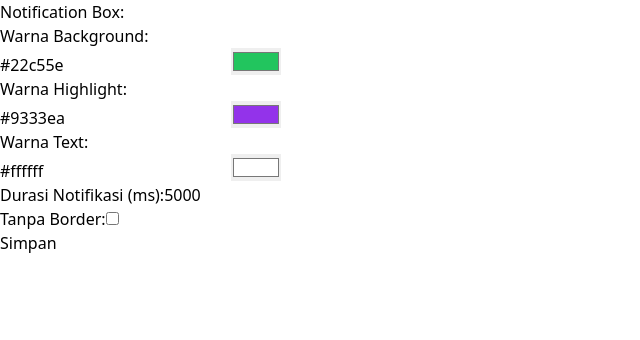
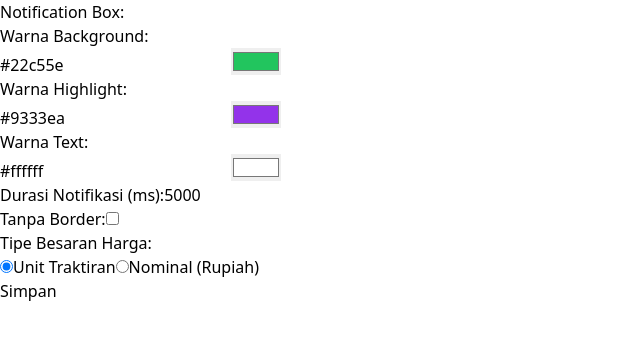
Before and after one commit to aldisypu/huberi, a React (Vite) app: page /overlays in a window 1280 px wide. Shown: the top 340 px of the page, without its empty margins (0-640 px from the left). Built offline with nearby package versions, Linux system fonts and the light colour scheme.

Commit message:
update pages overlays

```diff
--- a/package.json
+++ b/package.json
@@ -11,7 +11,8 @@
   },
   "dependencies": {
     "react": "^18.2.0",
-    "react-dom": "^18.2.0"
+    "react-dom": "^18.2.0",
+    "react-hook-form": "^7.49.3"
   },
   "devDependencies": {
     "@types/react": "^18.2.43",
--- a/src/pages/Overlays.jsx
+++ b/src/pages/Overlays.jsx
@@ -32,8 +32,14 @@ export default function Overlays() {
         setShowBorder(!showBorder);
     };
 
+    const [priceType, setPriceType] = useState('unit'); // Default to 'unit'
+
+    const handlePriceTypeChange = (event) => {
+        setPriceType(event.target.value);
+    };
+
     return (
-        <div className="container mx-auto my-6 w-full h-fit sm:w-1/2 bg-neutral-50 rounded-lg ring-2 ring-purple-300 shadow-xl shadow-purple-300 justify-evenly gap-4 p-4">
+        <form className="container mx-auto my-6 w-full h-fit sm:w-1/2 bg-neutral-50 rounded-lg ring-2 ring-purple-300 shadow-xl shadow-purple-300 justify-evenly gap-4 p-4">
             <span className="font-bold text-purple-300">Notification Box:</span>
 
             {['background', 'highlight', 'text'].map((colorType) => (
@@ -82,8 +88,37 @@ export default function Overlays() {
                 />
             </div>
 
+            <div className="mb-4 mx-auto">
+                <span className="">Tipe Besaran Harga:</span>
+                <div className="flex items-center">
+                    <label className="mr-4">
+                        <input
+                            type="radio"
+                            name="priceType"
+                            value="unit"
+                            checked={priceType === 'unit'}
+                            onChange={handlePriceTypeChange}
+                            className="mr-2"
+                        />
+                        Unit Traktiran
+                    </label>
+                    <label>
+                        <input
+                            type="radio"
+                            name="priceType"
+                            value="nominal"
+                            checked={priceType === 'nominal'}
+                            onChange={handlePriceTypeChange}
+                            className="mr-2"
+                        />
+                        Nominal (Rupiah)
+                    </label>
+                </div>
+            </div>
+
+
             <Save />
 
-        </div>
+        </form>
     );
 }
```
Also changed, not shown: 1 other file (tests, documents, lock files or other folders).
